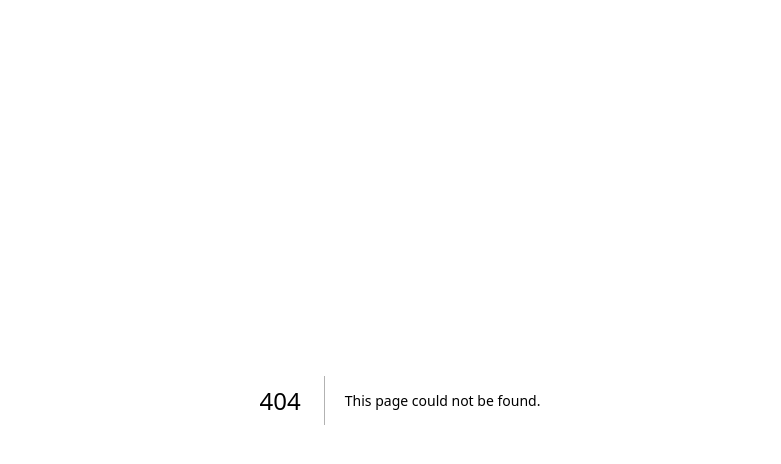
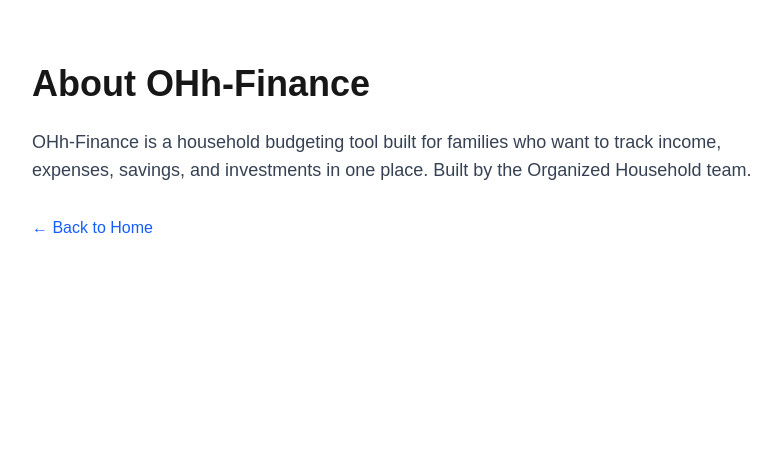
Before and after one commit to Organized-Household/ohh-finance-web, a Next.js app: page /about in a window 1280 px wide. Before the commit this address had no page. Shown: the top 464 px of the page, without its empty margins (240-1021 px from the left). Built offline with nearby package versions, Linux system fonts and the light colour scheme.

Commit message:
feat(OHHFIN-190): add public About page at /about
Creates app/about/page.tsx as a static public page with product description and link to home. No authentication or WorkspaceShell wrapper. Implements STORY-17.1.

```diff
--- /dev/null
+++ b/app/about/page.tsx
@@ -0,0 +1,20 @@
+export default function AboutPage() {
+  return (
+    <div className="min-h-screen bg-white dark:bg-gray-950">
+      <div className="container mx-auto px-4 py-16 max-w-3xl">
+        <h1 className="text-4xl font-bold mb-6">About OHh-Finance</h1>
+        <p className="text-lg text-gray-700 dark:text-gray-300 mb-8">
+          OHh-Finance is a household budgeting tool built for families who want
+          to track income, expenses, savings, and investments in one place.
+          Built by the Organized Household team.
+        </p>
+        <a
+          href="/"
+          className="inline-block text-blue-600 dark:text-blue-400 hover:underline"
+        >
+          ← Back to Home
+        </a>
+      </div>
+    </div>
+  )
+}
```
